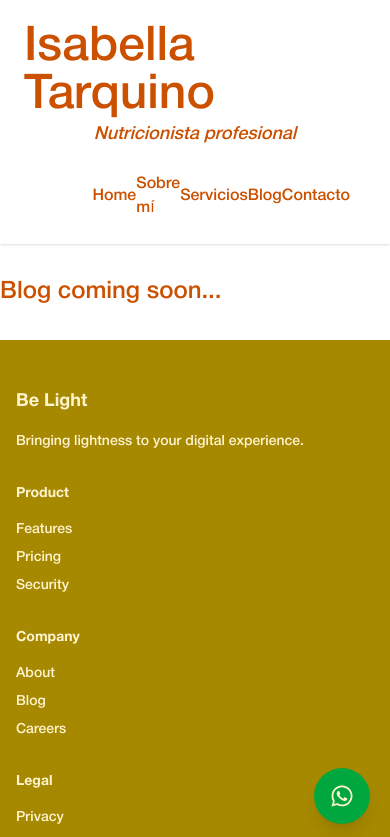
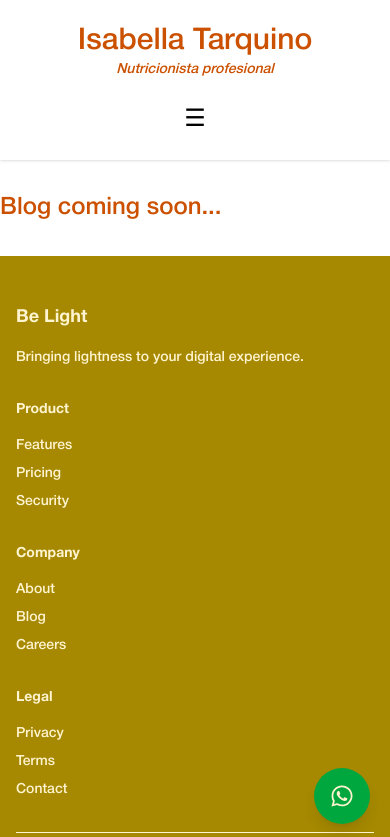
Before and after one commit to zulu776/be-light, a Next.js app: page /Blog in a window 390 px wide. Shown: the top 837 px of the page. Built offline with nearby package versions, Linux system fonts and the light colour scheme.

Commit message:
se hacen arreglos en la pagina en diferentes tipos de pantallas y tamaños

```diff
--- a/components/Header/Header.tsx
+++ b/components/Header/Header.tsx
@@ -1,42 +1,137 @@
+// "use client";
+// import Link from "next/link";
+// import React from "react";
+
+// export const Header: React.FC = () => {
+//   return (
+//     <header className="w-screen  shadow">
+//       <div className="max-w-7xl mx-auto px-6  py-6">
+//         <div className="flex justify-center items-center mb-6 ">
+//           <div className="">
+//             <h1 className={`text-5xl font-sans text-textPrimary `}>
+//               Isabella Tarquino
+//             </h1>
+//             <p
+//               className={`flex italic text-lg justify-center item-center text-textPrimary `}
+//             >
+//               Nutricionista profesional
+//             </p>
+//           </div>
+//         </div>
+//         <div className="flex justify-center items-center">
+//           <nav className="flex justify-between items-center w-[60%]">
+//             <Link href="/" className={`Header-bottom `}>
+//               Home
+//             </Link>
+//             <Link href="/About" className={`Header-bottom `}>
+//               Sobre mí
+//             </Link>
+//             <Link href="/Servicios" className={`Header-bottom `}>
+//               Servicios
+//             </Link>
+//             <Link href="/blog" className={`Header-bottom `}>
+//               Blog
+//             </Link>
+//             <Link href="/contacto" className={`Header-bottom `}>
+//               Contacto
+//             </Link>
+//           </nav>
+//         </div>
+//       </div>
+//     </header>
+//   );
+// };
+
 "use client";
 import Link from "next/link";
-import React from "react";
+import React, { useState } from "react";
 
 export const Header: React.FC = () => {
+  const [menuOpen, setMenuOpen] = useState(false);
+
   return (
-    <header className="w-screen  shadow">
-      <div className="max-w-7xl mx-auto px-6  py-6">
-        <div className="flex justify-center items-center mb-6 ">
-          <div className="">
-            <h1 className={`text-5xl font-sans text-textPrimary `}>
+    <header className="w-screen shadow">
+      <div className="max-w-7xl mx-auto px-6 py-6">
+        {/* Título */}
+        <div className="flex justify-center items-center mb-6">
+          <div>
+            <h1 className="text-3xl md:text-5xl font-sans text-textPrimary text-center">
               Isabella Tarquino
             </h1>
-            <p
-              className={`flex italic text-lg justify-center item-center text-textPrimary `}
-            >
+            <p className="italic text-sm md:text-lg text-center text-textPrimary">
               Nutricionista profesional
             </p>
           </div>
         </div>
-        <div className="flex justify-center items-center">
+
+        {/* Botón hamburguesa (solo móvil) */}
+        <div className="flex justify-center md:hidden">
+          <button onClick={() => setMenuOpen(!menuOpen)} className="text-2xl">
+            ☰
+          </button>
+        </div>
+
+        {/* NAV desktop */}
+        <div className="hidden md:flex justify-center items-center">
           <nav className="flex justify-between items-center w-[60%]">
-            <Link href="/" className={`Header-bottom `}>
+            <Link href="/" className="Header-bottom">
               Home
             </Link>
-            <Link href="/About" className={`Header-bottom `}>
+            <Link href="/About" className="Header-bottom">
               Sobre mí
             </Link>
-            <Link href="/Servicios" className={`Header-bottom `}>
+            <Link href="/Servicios" className="Header-bottom">
               Servicios
             </Link>
-            <Link href="/blog" className={`Header-bottom `}>
+            <Link href="/blog" className="Header-bottom">
               Blog
             </Link>
-            <Link href="/contacto" className={`Header-bottom `}>
+            <Link href="/contacto" className="Header-bottom">
               Contacto
             </Link>
           </nav>
         </div>
+
+        {/* NAV móvil desplegable */}
+        {menuOpen && (
+          <div className="md:hidden mt-4 flex flex-col items-center gap-4">
+            <Link
+              href="/"
+              onClick={() => setMenuOpen(false)}
+              className="Header-bottom"
+            >
+              Home
+            </Link>
+            <Link
+              href="/About"
+              onClick={() => setMenuOpen(false)}
+              className="Header-bottom"
+            >
+              Sobre mí
+            </Link>
+            <Link
+              href="/Servicios"
+              onClick={() => setMenuOpen(false)}
+              className="Header-bottom"
+            >
+              Servicios
+            </Link>
+            <Link
+              href="/blog"
+              onClick={() => setMenuOpen(false)}
+              className="Header-bottom"
+            >
+              Blog
+            </Link>
+            <Link
+              href="/contacto"
+              onClick={() => setMenuOpen(false)}
+              className="Header-bottom"
+            >
+              Contacto
+            </Link>
+          </div>
+        )}
       </div>
     </header>
   );
--- a/components/Home/InfoText/page.tsx
+++ b/components/Home/InfoText/page.tsx
@@ -2,8 +2,8 @@
 
 export default function InfoText() {
   return (
-    <div className="flex justify-center items-center w-2/4 mx-auto py-16">
-      <div className="w-1/2">
+    <div className="flex md:flex-row flex-col justify-center items-center w-3/4 md:w-2/4 mx-auto py-16">
+      <div className="w-full md:w-1/2">
         <p className=" font-bold text-2xl text-textPrimary">Be Light</p>
         <p className=" text-textPrimary text-lg py-2">
           Lorem ipsum dolor sit amet, consectetur adipiscing elit, sed do
@@ -15,7 +15,7 @@ export default function InfoText() {
           culpa qui officia deserunt mollit anim id est laborum.
         </p>
       </div>
-      <div className="w-1/2">
+      <div className="w-full md:w-1/2">
         <p className=" font-bold text-2xl text-textPrimary">Be Light</p>
         <p className=" text-textPrimary text-lg py-2">
           Lorem ipsum dolor sit amet, consectetur adipiscing elit, sed do
--- a/components/Home/ServiceText/page.tsx
+++ b/components/Home/ServiceText/page.tsx
@@ -8,7 +8,7 @@ export default function ServiceText() {
         <p className="py-4 text-3xl text-center">
           Ofrecemos una amplia gama de servicios para satisfacer tus necesidades
         </p>
-        <div className="flex  py-6">
+        <div className="flex flex-col md:flex-row  py-6">
           <div className={`ServiceTextHome`}>
             <ImagePlusText
               imagen="/isa/isa_pc.jpeg"
```
